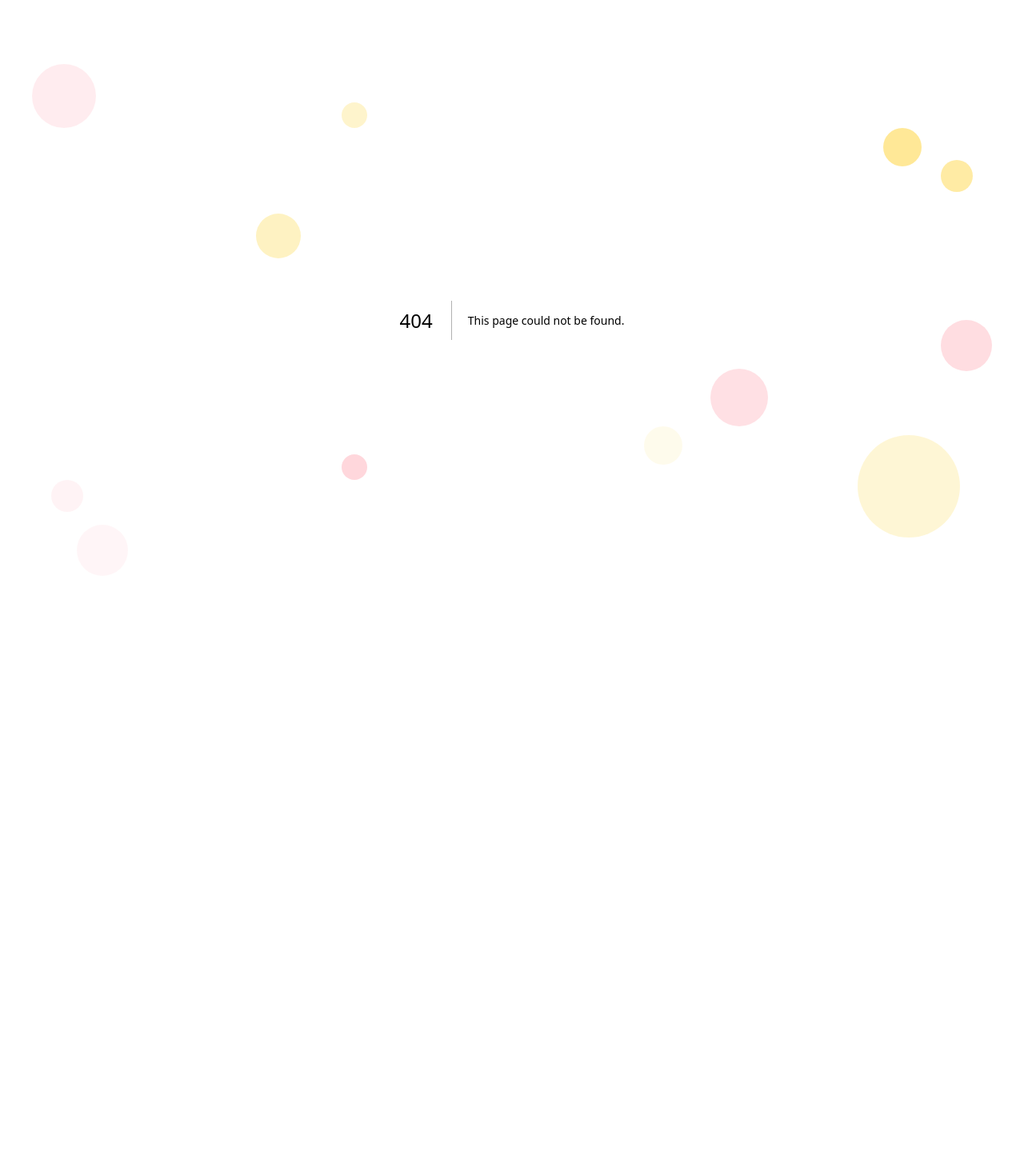
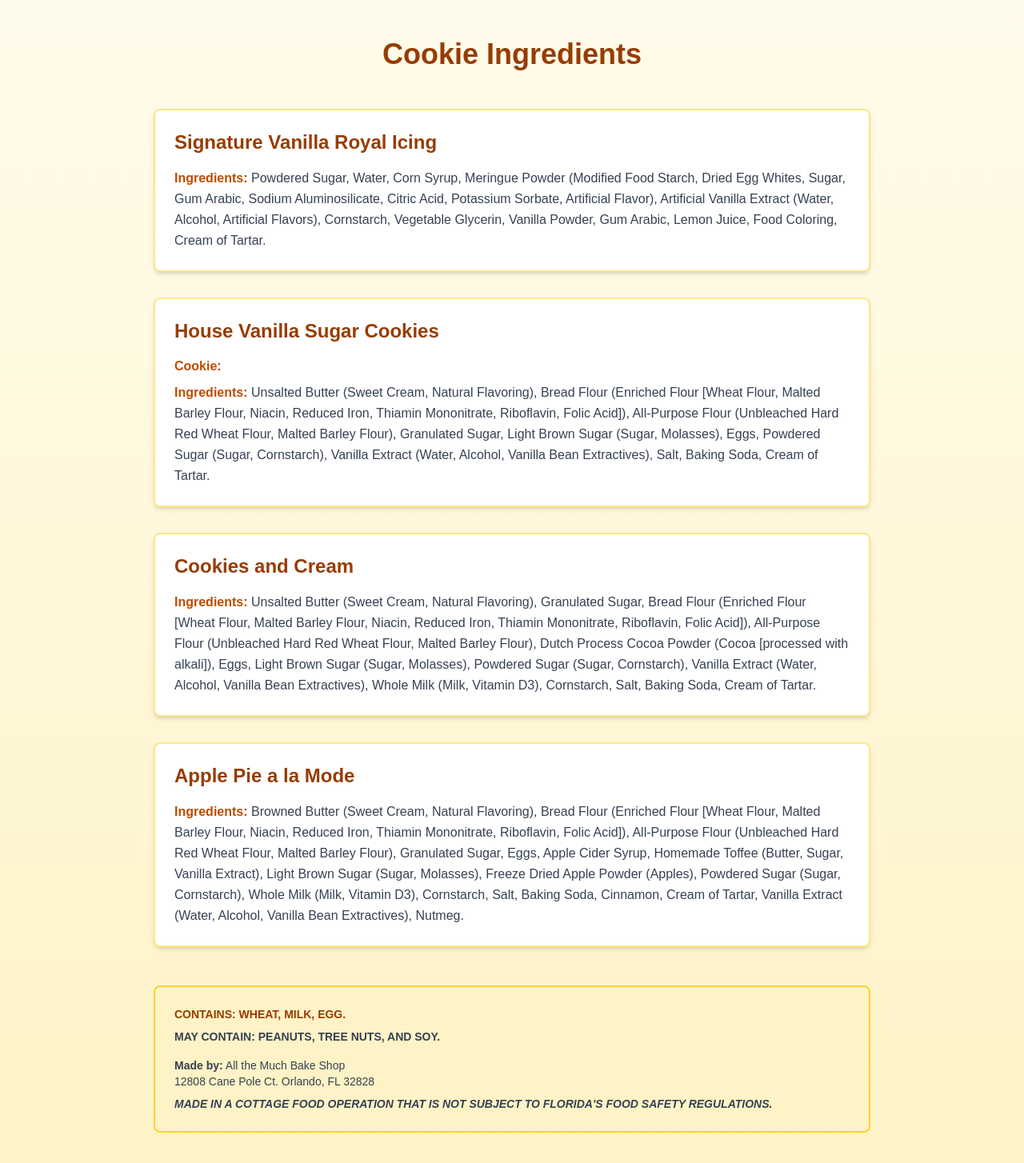
Before and after one commit to gerelltroche/all-the-much-bakeshop, a Next.js app: page /drops/winter-2025/ingredients in a window 1280 px wide. Before the commit this address had no page. Shown: the top 1454 px of the page at 80% size. Before the commit the page ends 800 px from the top, so only its background shows below. Built offline with nearby package versions, Linux system fonts and the light colour scheme.

Commit message:
add ingredients

```diff
--- /dev/null
+++ b/app/drops/winter-2025/ingredients/page.tsx
@@ -0,0 +1,63 @@
+export default function IngredientsPage() {
+  const cookies = [
+    {
+      name: "Signature Vanilla Royal Icing",
+      ingredients: "Powdered Sugar, Water, Corn Syrup, Meringue Powder (Modified Food Starch, Dried Egg Whites, Sugar, Gum Arabic, Sodium Aluminosilicate, Citric Acid, Potassium Sorbate, Artificial Flavor), Artificial Vanilla Extract (Water, Alcohol, Artificial Flavors), Cornstarch, Vegetable Glycerin, Vanilla Powder, Gum Arabic, Lemon Juice, Food Coloring, Cream of Tartar."
+    },
+    {
+      name: "House Vanilla Sugar Cookies",
+      description: "Cookie:",
+      ingredients: "Unsalted Butter (Sweet Cream, Natural Flavoring), Bread Flour (Enriched Flour [Wheat Flour, Malted Barley Flour, Niacin, Reduced Iron, Thiamin Mononitrate, Riboflavin, Folic Acid]), All-Purpose Flour (Unbleached Hard Red Wheat Flour, Malted Barley Flour), Granulated Sugar, Light Brown Sugar (Sugar, Molasses), Eggs, Powdered Sugar (Sugar, Cornstarch), Vanilla Extract (Water, Alcohol, Vanilla Bean Extractives), Salt, Baking Soda, Cream of Tartar."
+    },
+    {
+      name: "Cookies and Cream",
+      ingredients: "Unsalted Butter (Sweet Cream, Natural Flavoring), Granulated Sugar, Bread Flour (Enriched Flour [Wheat Flour, Malted Barley Flour, Niacin, Reduced Iron, Thiamin Mononitrate, Riboflavin, Folic Acid]), All-Purpose Flour (Unbleached Hard Red Wheat Flour, Malted Barley Flour), Dutch Process Cocoa Powder (Cocoa [processed with alkali]), Eggs, Light Brown Sugar (Sugar, Molasses), Powdered Sugar (Sugar, Cornstarch), Vanilla Extract (Water, Alcohol, Vanilla Bean Extractives), Whole Milk (Milk, Vitamin D3), Cornstarch, Salt, Baking Soda, Cream of Tartar."
+    },
+    {
+      name: "Apple Pie a la Mode",
+      ingredients: "Browned Butter (Sweet Cream, Natural Flavoring), Bread Flour (Enriched Flour [Wheat Flour, Malted Barley Flour, Niacin, Reduced Iron, Thiamin Mononitrate, Riboflavin, Folic Acid]), All-Purpose Flour (Unbleached Hard Red Wheat Flour, Malted Barley Flour), Granulated Sugar, Eggs, Apple Cider Syrup, Homemade Toffee (Butter, Sugar, Vanilla Extract), Light Brown Sugar (Sugar, Molasses), Freeze Dried Apple Powder (Apples), Powdered Sugar (Sugar, Cornstarch), Whole Milk (Milk, Vitamin D3), Cornstarch, Salt, Baking Soda, Cinnamon, Cream of Tartar, Vanilla Extract (Water, Alcohol, Vanilla Bean Extractives), Nutmeg."
+    }
+  ];
+
+  return (
+    <div className="min-h-screen bg-gradient-to-b from-amber-50 to-amber-100 p-4 py-12">
+      <div className="max-w-4xl mx-auto">
+        <div className="mb-12 text-center">
+          <h1 className="text-4xl font-bold text-amber-800 mb-4">Cookie Ingredients</h1>
+        </div>
+
+        <div className="space-y-8">
+          {cookies.map((cookie, index) => (
+            <div
+              key={index}
+              className="bg-white rounded-lg shadow-md p-6 border-2 border-amber-200"
+            >
+              <h2 className="text-2xl font-bold text-amber-800 mb-4">{cookie.name}</h2>
+              {cookie.description && (
+                <p className="text-amber-700 font-semibold mb-2">{cookie.description}</p>
+              )}
+              <div className="text-gray-700 leading-relaxed">
+                <span className="font-semibold text-amber-700">Ingredients: </span>
+                {cookie.ingredients}
+              </div>
+            </div>
+          ))}
+        </div>
+
+        <div className="mt-12 bg-amber-100 border-2 border-amber-300 rounded-lg p-6">
+          <div className="space-y-2 text-sm text-gray-700">
+            <p className="font-bold text-amber-800">CONTAINS: WHEAT, MILK, EGG.</p>
+            <p className="font-semibold">MAY CONTAIN: PEANUTS, TREE NUTS, AND SOY.</p>
+            <p className="mt-4">
+              <span className="font-semibold">Made by:</span> All the Much Bake Shop<br />
+              12808 Cane Pole Ct. Orlando, FL 32828
+            </p>
+            <p className="mt-2 font-semibold italic">
+              MADE IN A COTTAGE FOOD OPERATION THAT IS NOT SUBJECT TO FLORIDA&apos;S FOOD SAFETY REGULATIONS.
+            </p>
+          </div>
+        </div>
+      </div>
+    </div>
+  );
+}
--- /dev/null
+++ b/app/thank-you/page.tsx
@@ -0,0 +1,64 @@
+import Link from 'next/link'
+
+export default function ThankYouPage() {
+  return (
+    <div className="min-h-screen bg-gradient-to-b from-amber-50 to-white flex items-center justify-center p-4">
+      <div className="max-w-2xl w-full">
+        <div className="bg-white rounded-lg shadow-xl p-8 md:p-12 text-center">
+          <div className="mb-6">
+            <div className="w-20 h-20 bg-green-100 rounded-full flex items-center justify-center mx-auto mb-4">
+              <svg
+                className="w-10 h-10 text-green-600"
+                fill="none"
+                stroke="currentColor"
+                viewBox="0 0 24 24"
+              >
+                <path
+                  strokeLinecap="round"
+                  strokeLinejoin="round"
+                  strokeWidth={2}
+                  d="M5 13l4 4L19 7"
+                />
+              </svg>
+            </div>
+            <h1 className="text-3xl md:text-4xl font-bold text-amber-800 mb-4">
+              Thank You for Your Order!
+            </h1>
+            <p className="text-lg text-gray-700 mb-6">
+              Your cookie order has been successfully submitted.
+            </p>
+          </div>
+
+          <div className="bg-amber-50 rounded-lg p-6 mb-8">
+            <h2 className="text-xl font-semibold text-amber-800 mb-3">
+              What's Next?
+            </h2>
+            <ul className="text-left space-y-2 text-gray-700">
+              <li className="flex items-start">
+                <span className="text-amber-600 mr-2">•</span>
+                <span>You'll receive a confirmation email shortly with your order details.</span>
+              </li>
+              <li className="flex items-start">
+                <span className="text-amber-600 mr-2">•</span>
+                <span>We'll reach out if we have any questions about your order.</span>
+              </li>
+              <li className="flex items-start">
+                <span className="text-amber-600 mr-2">•</span>
+                <span>Your cookies will be ready on your requested date!</span>
+              </li>
+            </ul>
+          </div>
+
+          <div className="space-y-4">
+            <Link
+              href="/"
+              className="inline-block px-8 py-3 bg-amber-600 text-white font-semibold rounded-lg hover:bg-amber-700 transition-colors"
+            >
+              Return to Home
+            </Link>
+          </div>
+        </div>
+      </div>
+    </div>
+  )
+}
--- a/components/order-forms/business/form.tsx
+++ b/components/order-forms/business/form.tsx
@@ -174,6 +174,7 @@ export function BusinessOrderForm({ dropId, attribution }: BusinessOrderFormProp
           isSubmitting={isSubmitting}
           onPrevious={handlePrevious}
           onNext={() => { void handleNext() }}
+          onSubmit={() => { void handleSubmit(onSubmit)() }}
         />
       </form>
     </div>
--- a/components/order-forms/group/form.tsx
+++ b/components/order-forms/group/form.tsx
@@ -205,6 +205,7 @@ export function GroupOrderForm({ dropId, attribution }: GroupOrderFormProps) {
           isSubmitting={isSubmitting}
           onPrevious={handlePrevious}
           onNext={() => { void handleNext() }}
+          onSubmit={() => { void handleSubmit(onSubmit)() }}
         />
       </form>
     </div>
--- a/components/order-forms/public/form.tsx
+++ b/components/order-forms/public/form.tsx
@@ -162,6 +162,7 @@ export function PublicOrderForm({ dropId, attribution }: PublicOrderFormProps) {
           isSubmitting={isSubmitting}
           onPrevious={handlePrevious}
           onNext={() => { void handleNext() }}
+          onSubmit={() => { void handleSubmit(onSubmit)() }}
         />
       </form>
     </div>
--- a/components/order-forms/shared/NavigationButtons.tsx
+++ b/components/order-forms/shared/NavigationButtons.tsx
@@ -1,9 +1,10 @@
-export function NavigationButtons({ currentStep, totalSteps, isSubmitting, onPrevious, onNext }: {
+export function NavigationButtons({ currentStep, totalSteps, isSubmitting, onPrevious, onNext, onSubmit }: {
   currentStep: number
   totalSteps: number
   isSubmitting: boolean
   onPrevious: () => void
   onNext: () => void
+  onSubmit?: () => void
 }) {
   return (
     <div className="flex justify-between">
@@ -30,7 +31,8 @@ export function NavigationButtons({ currentStep, totalSteps, isSubmitting, onPre
         </button>
       ) : (
         <button
-          type="submit"
+          type="button"
+          onClick={onSubmit}
           disabled={isSubmitting}
           className={`px-8 py-3 rounded-lg font-semibold text-lg ${
             isSubmitting
```
